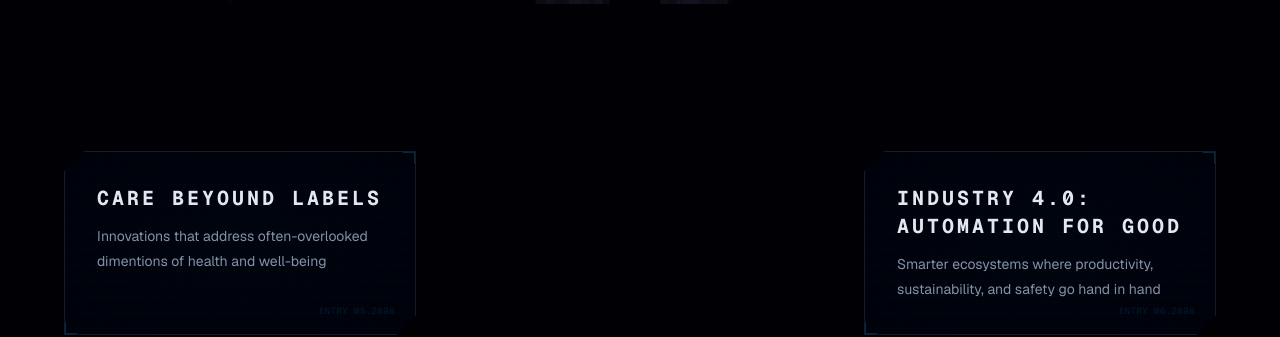
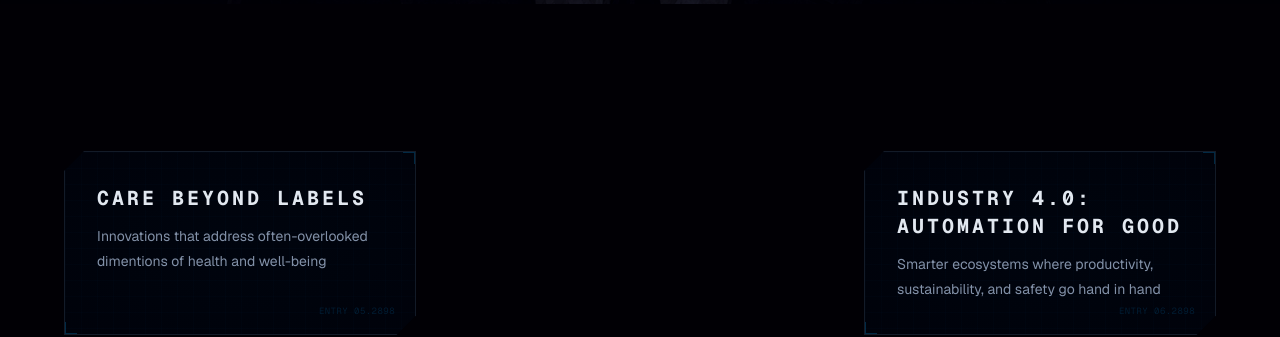
Before and after one commit to JosinJojy/hack26, a Next.js app: page / in a window 1280 px wide. Shown: the part 1556-1893 px from the top of the page. Built offline with nearby package versions, Linux system fonts and the light colour scheme.

Commit message:
Fix typo in 'Care Beyond Labels' entry

```diff
--- a/src/components/landing/AboutAndTracksSection.tsx
+++ b/src/components/landing/AboutAndTracksSection.tsx
@@ -11,7 +11,7 @@ const tracks = [
   { title: "The World Redesigned for her", description: "A world designed around women's needs, experience, and anticipations", icon: "⎈" },
   { title: "Reclaiming Popcorn Brains", description: "Technologies that empower individuals to break unhealthy digital cycles and reclaim their time and attention", icon: "⨁" },
   { title: "Safe Sources & Zero Hunger", description: "Solutions that strengthen security by rethinking how we grow, manage, and sustain resources", icon: "⟠" },
-  { title: "Care Beyound Labels", description: "Innovations that address often-overlooked dimentions of health and well-being", icon: "⟠" },
+  { title: "Care Beyond Labels", description: "Innovations that address often-overlooked dimentions of health and well-being", icon: "⟠" },
   { title: "Industry 4.0: Automation for good", description: "Smarter ecosystems where productivity, sustainability, and safety go hand in hand", icon: "⟠" },
   { title: "Inclusive Innovation : Access without limits", description: "An inclusive future enabled by equal access, participation, and opportunity", icon: "⟠" },
   { title: "Living with Uncertainties, Building with Resilience", description: "Solutions that help communities anticipate, withstand, & recover from natural and human-made calamities", icon: "⟠" }
```
